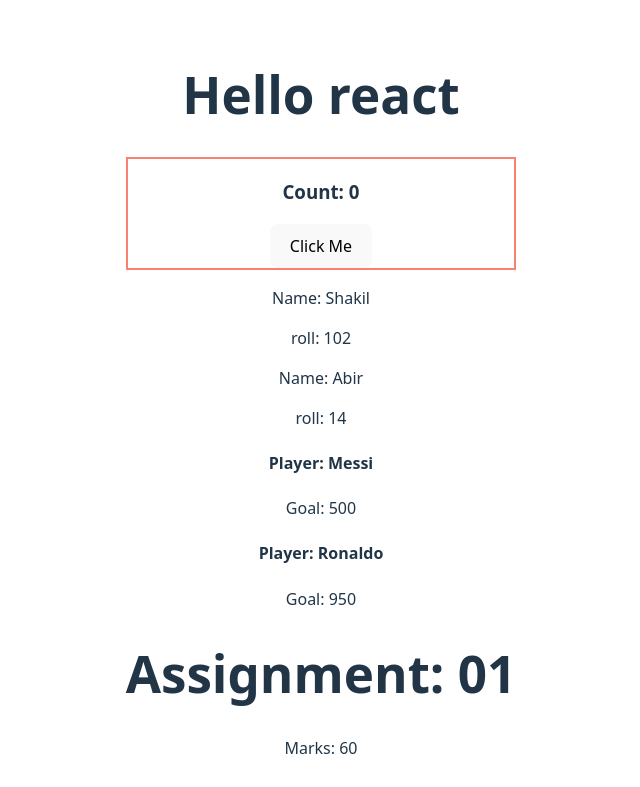
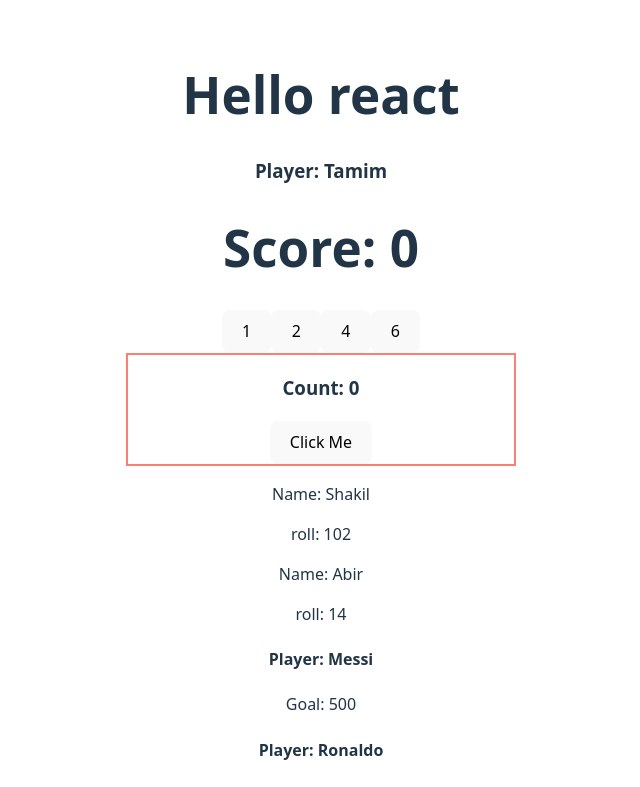
Before and after one commit to shakilkhan95/explore-react, a React (Vite) app: page / in a window 1280 px wide. Shown: the top 787 px of the page, without its empty margins (319-959 px from the left). Built offline with nearby package versions, Linux system fonts and the light colour scheme.

Commit message:
practicing useState() hooks from different aspects

```diff
--- a/src/App.jsx
+++ b/src/App.jsx
@@ -1,5 +1,6 @@
 import Assignment from './Assignment';
 import Counter from './Counter';
+import Batsman from './Batsman';
 import './App.css'
 
 function App() {
@@ -7,6 +8,7 @@ function App() {
   return (
     <>
      <h1>Hello react</h1>
+     <Batsman name="Tamim"></Batsman>
      <Counter></Counter>
      <Student name="Shakil" roll="102"></Student>
      <Student name="Abir" roll="14"></Student>
--- /dev/null
+++ b/src/Batsman.jsx
@@ -0,0 +1,39 @@
+import { useState } from "react"
+
+export default function Batsman ({name}) {
+    const [runs, setRuns] = useState(0);
+
+    const handleSingles = () => {
+        const newRuns = runs + 1;
+        setRuns(newRuns);
+    }
+
+    const handleDoubles = () => {
+        const newRuns = runs + 2;
+        setRuns(newRuns);
+    }
+
+    const handleFours = () => {
+        const newRuns = runs + 4;
+        setRuns(newRuns);
+    }
+
+    const handleSix = () => {
+        const newRuns = runs + 6;
+        setRuns(newRuns);
+    }
+
+    return (
+        <div>
+            {
+                runs > 50 && <p>Congrats! you've got half century</p>
+            }
+            <h3>Player: {name}</h3>
+            <h1>Score: {runs}</h1>
+            <button onClick={handleSingles}>1</button>
+            <button onClick={handleDoubles}>2</button>
+            <button onClick={handleFours}>4</button>
+            <button onClick={handleSix}>6</button>
+        </div>
+    )
+}
--- a/src/Counter.jsx
+++ b/src/Counter.jsx
@@ -6,7 +6,7 @@ export default function Counter(){
 
     const handleClick = () => {
         const newCount = count + 1;
-        return setCount(newCount);
+        setCount(newCount);
     }
 
     const counterStyle = {
```
